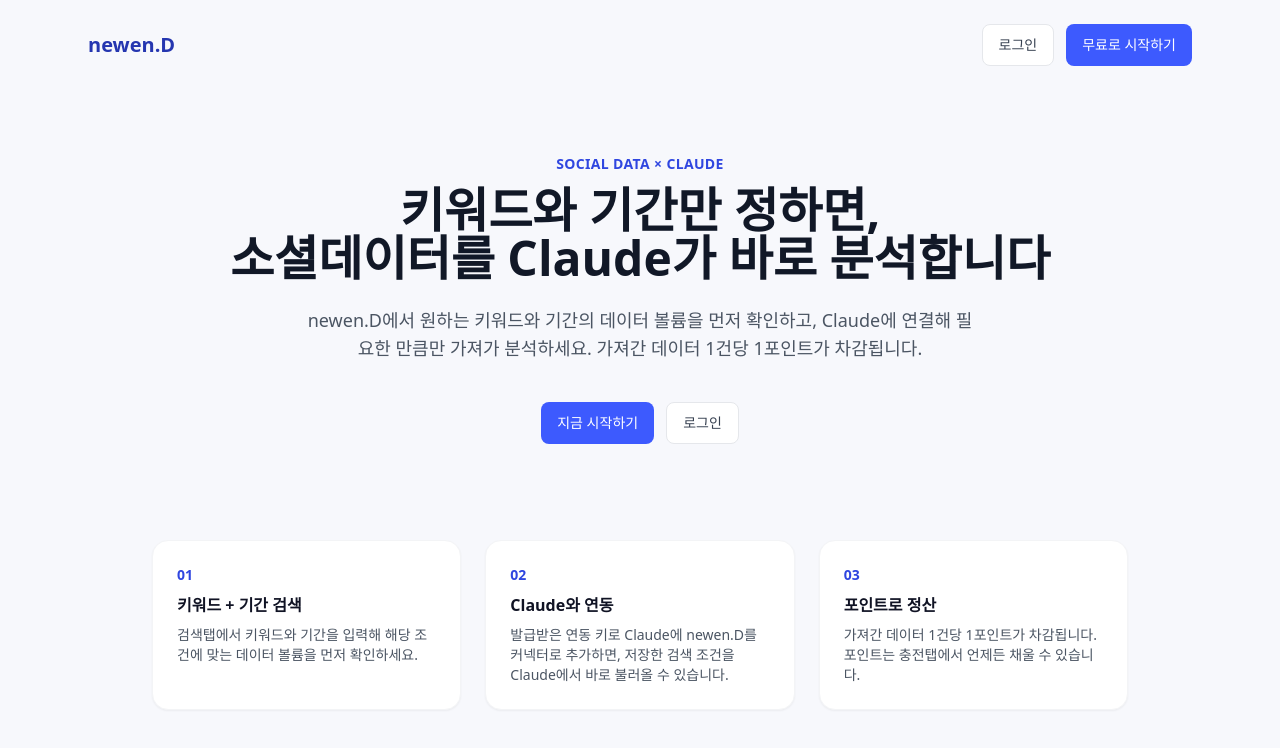
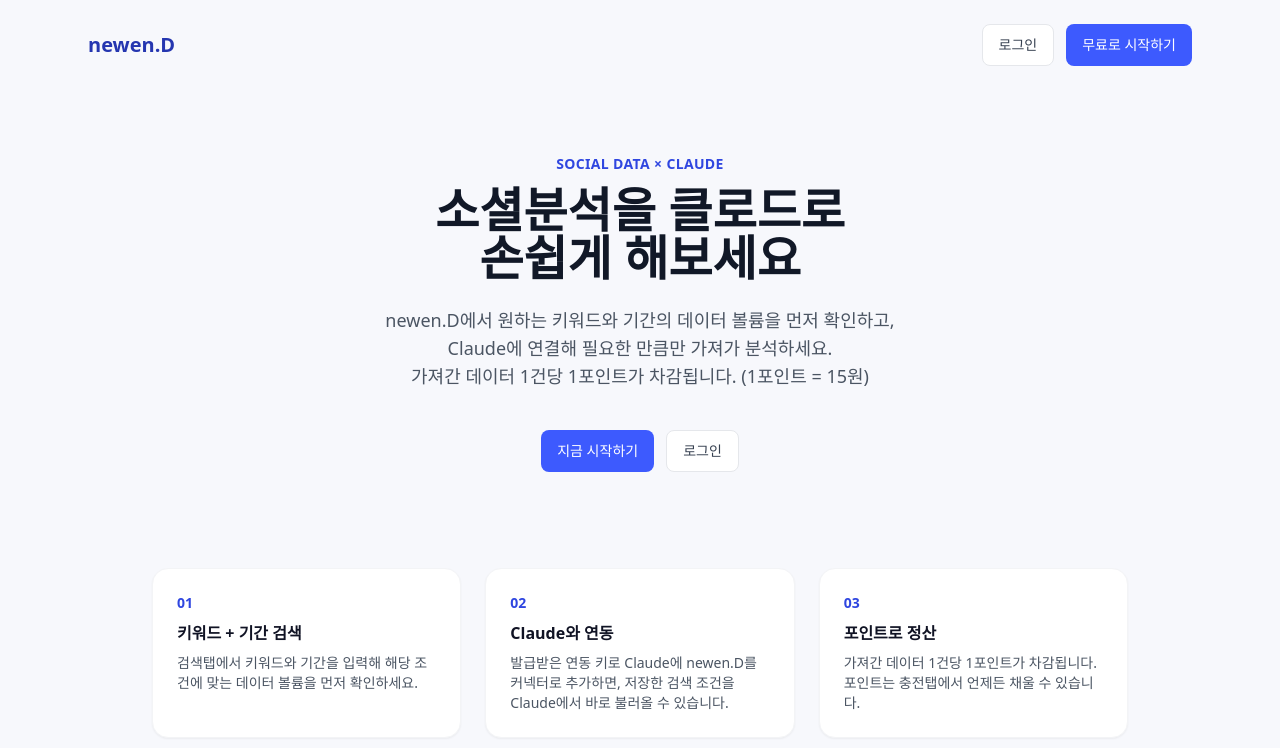
Before and after one commit to senserio82/newen-d, a Next.js app in the folder web/: page / in a window 1280 px wide. Shown: the top 748 px of the page. Built offline with nearby package versions, Linux system fonts and the light colour scheme.

Commit message:
Update page.tsx

```diff
--- a/web/app/page.tsx
+++ b/web/app/page.tsx
@@ -20,14 +20,16 @@
           Social Data × Claude
         </p>
         <h1 className="text-4xl font-bold leading-tight text-gray-900 sm:text-5xl">
-          키워드와 기간만 정하면,
+          소셜분석을 클로드로
           <br />
-          소셜데이터를 Claude가 바로 분석합니다
+          손쉽게 해보세요
         </h1>
         <p className="mx-auto mt-6 max-w-2xl text-lg text-gray-600">
-          newen.D에서 원하는 키워드와 기간의 데이터 볼륨을 먼저 확인하고, Claude에
-          연결해 필요한 만큼만 가져가 분석하세요. 가져간 데이터 1건당 1포인트가
-          차감됩니다.
+          newen.D에서 원하는 키워드와 기간의 데이터 볼륨을 먼저 확인하고,
+          <br />
+          Claude에 연결해 필요한 만큼만 가져가 분석하세요.
+          <br />
+          가져간 데이터 1건당 1포인트가 차감됩니다. (1포인트 = 15원)
         </p>
         <div className="mt-10 flex justify-center gap-3">
           <Link href="/signup" className="btn-primary px-6 py-3 text-base">
```
